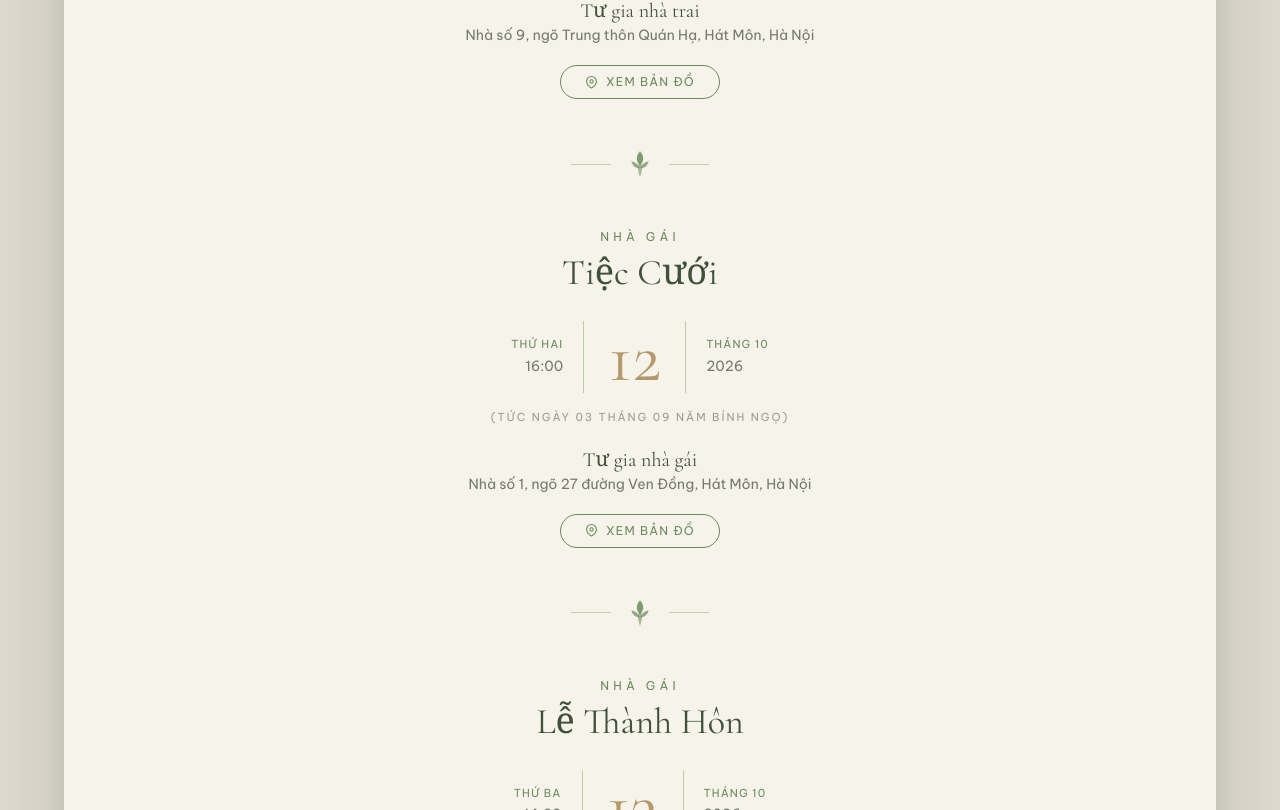
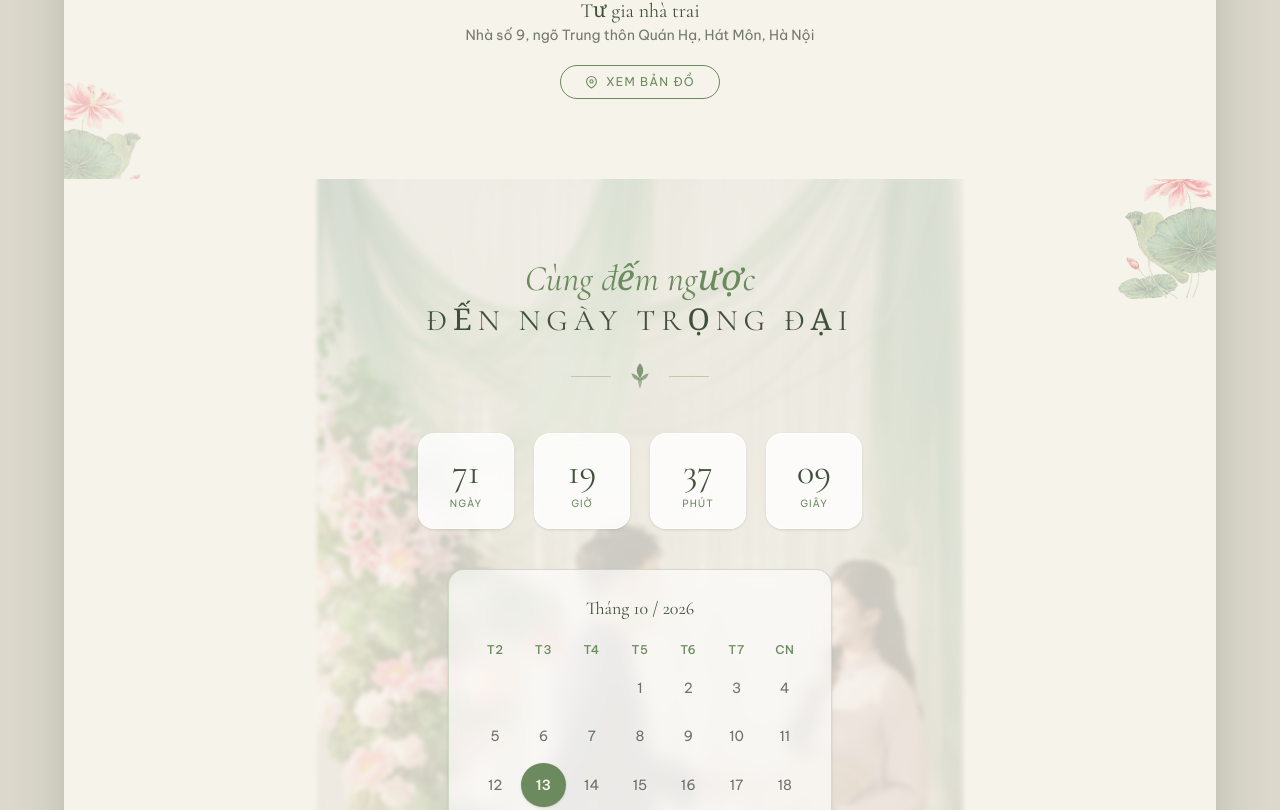
Before and after one commit to huongnc/thiep-cuoi, a React (Vite) app: page / in a window 1280 px wide. Shown: the part 2450-3260 px from the top of the page. Built offline with nearby package versions, Linux system fonts and the light colour scheme.

Commit message:
Refactor event filtering logic to use invitation type for improved clarity and maintainability

```diff
--- a/src/components/Events.tsx
+++ b/src/components/Events.tsx
@@ -1,5 +1,5 @@
 import { wedding, type WeddingEvent } from '../config/wedding'
-import { getDisplayCouple } from '../lib/couple'
+import { getInvitationType } from '../lib/couple'
 import { Section } from './ui/Section'
 import { LeafDivider } from './ui/LeafDivider'
 
@@ -57,17 +57,9 @@ function EventBlock({ ev }: { ev: WeddingEvent }) {
 }
 
 export function Events() {
-  const couple = getDisplayCouple()
-  const orderedSides = couple.map(({ side }) => (side === 'groom' ? 'Nhà Trai' : 'Nhà Gái'))
-  const orderedEvents = orderedSides.flatMap((eventSide) =>
-    wedding.events.filter((event) => event.side === eventSide),
-  )
-  const events = [
-    ...orderedEvents,
-    ...wedding.events.filter(
-      (event) => event.side !== 'Nhà Trai' && event.side !== 'Nhà Gái',
-    ),
-  ]
+  const invitationType = getInvitationType()
+  const eventSide = invitationType === 'codau' ? 'Nhà Gái' : 'Nhà Trai'
+  const events = wedding.events.filter((event) => event.side === eventSide)
 
   return (
     <Section id="events" eyebrow="Sự kiện" title="Thông tin lễ cưới">
```
